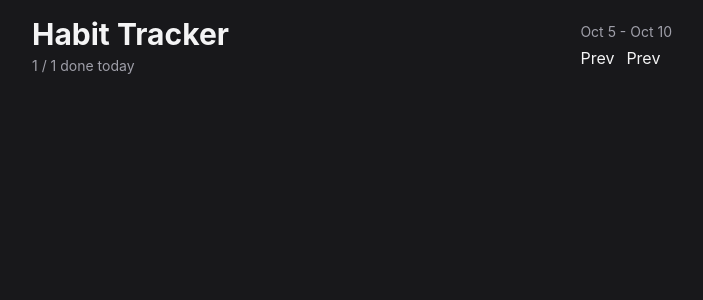
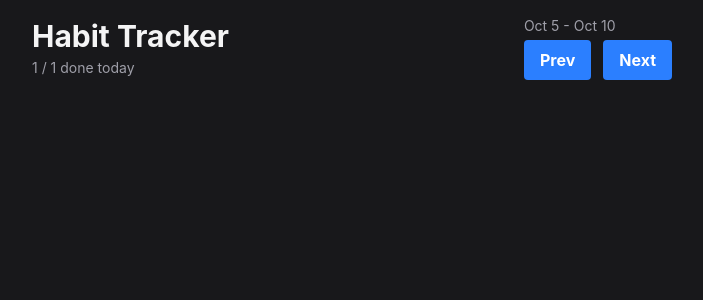
Before and after one commit to cedd15/habit-tracker-react, a React (Vite) app: page / in a window 1280 px wide. Shown: the top 300 px of the page, without its empty margins (288-991 px from the left). Built offline with nearby package versions, Linux system fonts and the light colour scheme.

Commit message:
Button props

```diff
--- a/src/App.tsx
+++ b/src/App.tsx
@@ -19,8 +19,8 @@
       <div className="flex flex-col gap-1">
         <span className="text-zinc-400 text-sm"> Oct 5 - Oct 10</span>
         <div className="flex items-center gap-3">
-          <Button></Button>
-          <Button></Button>
+          <Button>Prev</Button>
+          <Button>Next</Button>
         </div>
       </div>
     </header>
--- a/src/components/Button.tsx
+++ b/src/components/Button.tsx
@@ -1,3 +1,11 @@
-export function Button() {
-    return <button>Prev</button>
+import type { ReactNode } from "react";
+
+type ButtonProps = {
+    children: ReactNode;
+};
+
+export function Button(props: ButtonProps) {
+    return <button className="bg-blue-500 hover:bg-blue-700 text-white font-bold py-2 px-4 rounded disabled:opacity-50 disabled:cursor-not-allowed">
+        {props.children}
+    </button>
 }
```
